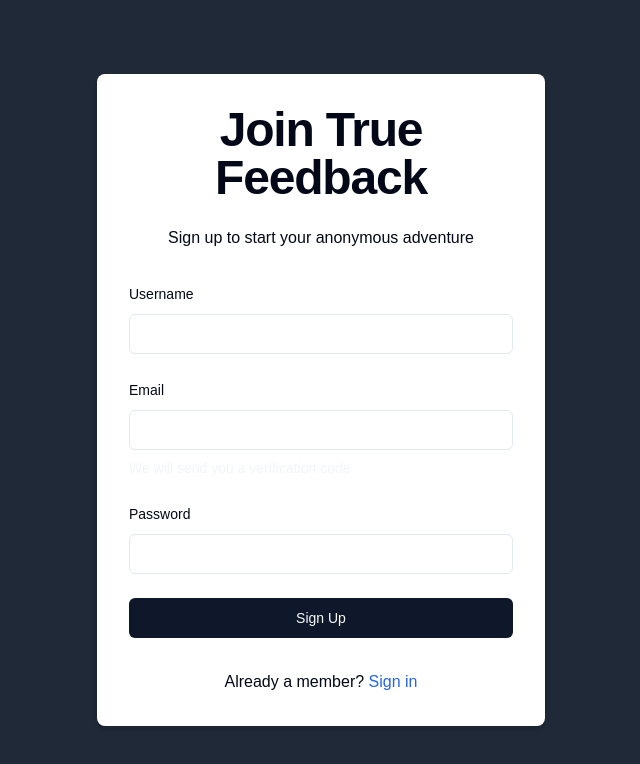
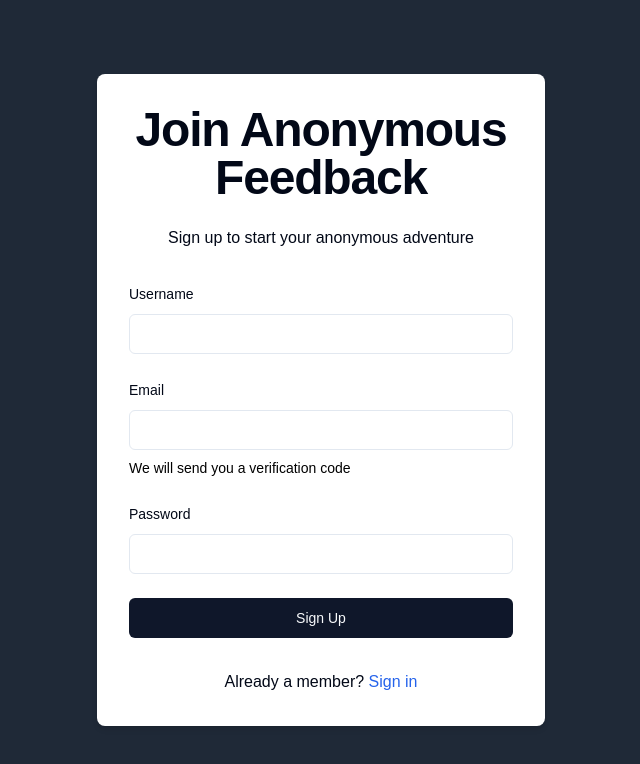
Before and after one commit to shubGupta10/Anonymous_Messages, a Next.js app: page /sign-up in a window 1280 px wide. Shown: the top 764 px of the page, without its empty margins (319-959 px from the left). Built offline with nearby package versions, Linux system fonts and the light colour scheme.

Commit message:
UI Fixes

```diff
--- a/src/app/(auth)/sign-in/page.tsx
+++ b/src/app/(auth)/sign-in/page.tsx
@@ -35,7 +35,7 @@
   const { toast } = useToast();
 
   const onSubmit = async (data: z.infer<typeof signInSchema>) => {
-    setLoading(true); // Start loading
+    setLoading(true);
 
     const result = await signIn('credentials', {
       redirect: false,
@@ -43,7 +43,7 @@
       password: data.password,
     });
 
-    setLoading(false); // Stop loading
+    setLoading(false);
 
     if (result?.error) {
       if (result.error === 'CredentialsSignin') {
@@ -71,7 +71,7 @@
       <div className="w-full max-w-md p-8 space-y-8 bg-white rounded-lg shadow-md">
         <div className="text-center">
           <h1 className="text-4xl font-extrabold tracking-tight lg:text-5xl mb-6">
-            Welcome Back to True Feedback
+            Welcome Back to Anonymous Feedback
           </h1>
           <p className="mb-4">Sign in to continue your secret conversations</p>
         </div>
--- a/src/app/(auth)/sign-up/page.tsx
+++ b/src/app/(auth)/sign-up/page.tsx
@@ -89,7 +89,7 @@
       <div className="w-full max-w-md p-8 space-y-8 bg-white rounded-lg shadow-md">
         <div className="text-center">
           <h1 className="text-4xl font-extrabold tracking-tight lg:text-5xl mb-6">
-            Join True Feedback
+            Join Anonymous Feedback
           </h1>
           <p className="mb-4">Sign up to start your anonymous adventure</p>
         </div>
@@ -131,7 +131,7 @@
                 <FormItem>
                   <FormLabel>Email</FormLabel>
                   <Input {...field} name="email" />
-                  <p className='text-muted text-gray-400 text-sm'>We will send you a verification code</p>
+                  <p className=' text-black text-sm'>We will send you a verification code</p>
                   <FormMessage />
                 </FormItem>
               )}
--- a/src/app/api/check-username-unique/route.ts
+++ b/src/app/api/check-username-unique/route.ts
@@ -44,7 +44,7 @@
 
             return Response.json({
                 success: true,
-                message: "Your username is unique"
+                message: "Username is unique"
             }, {status: 200})
     } catch (error) {
         console.error(error);
```
